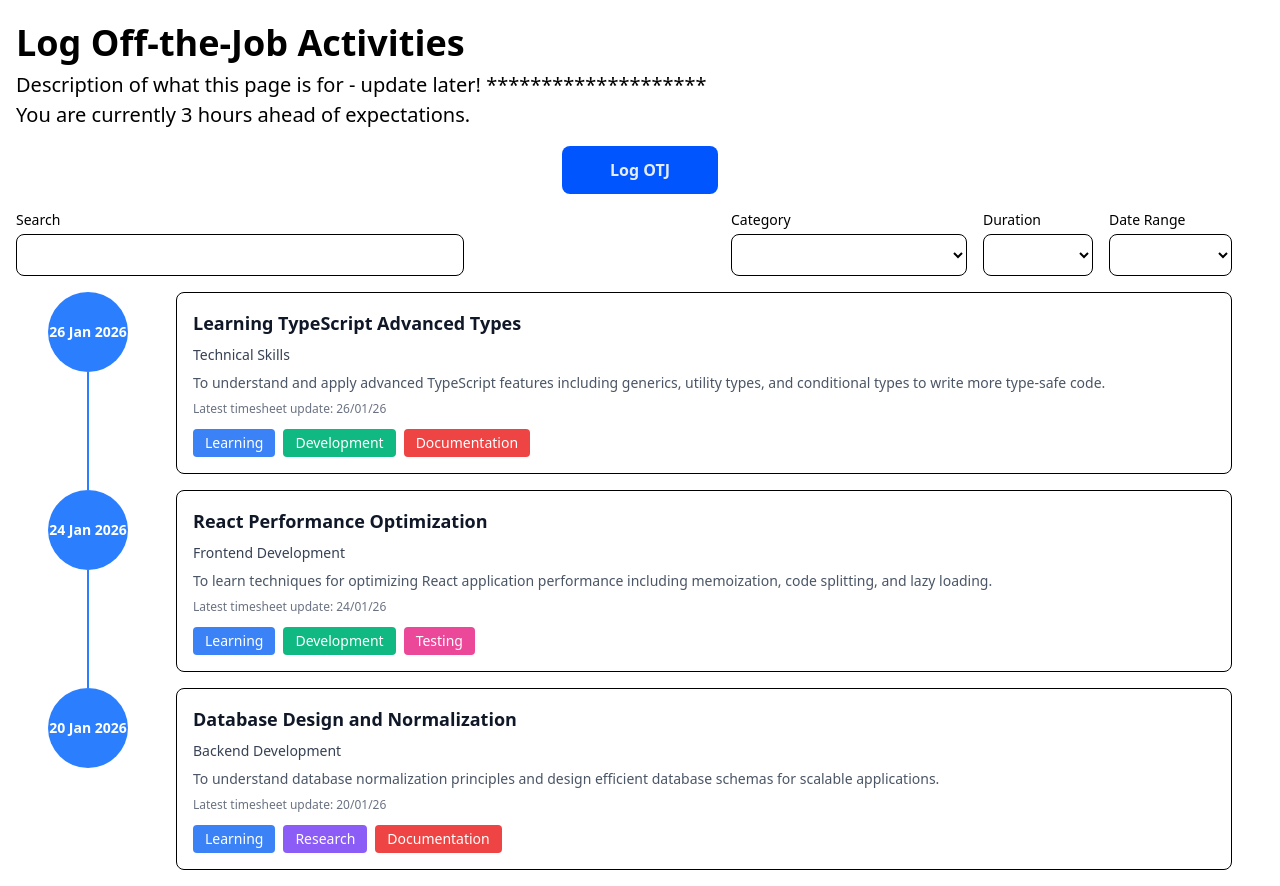
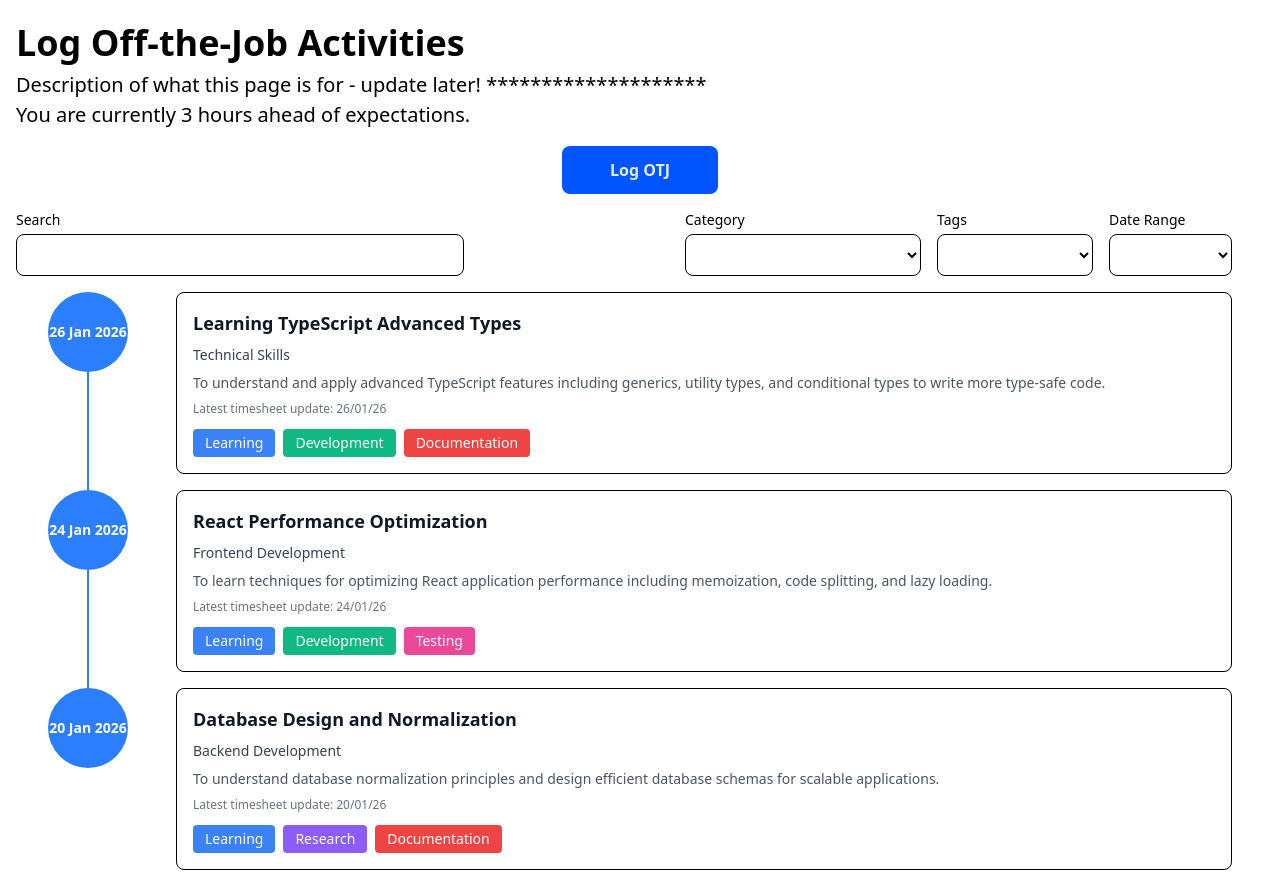
Before and after one commit to shaquillekiragu/otj-hackathon, a React (Vite) app in the folder client/: page / in a window 1280 px wide. Built offline with nearby package versions, Linux system fonts and the light colour scheme.

Commit message:
add tags filter

```diff
--- a/client/src/components/SearchFilters.tsx
+++ b/client/src/components/SearchFilters.tsx
@@ -13,11 +13,16 @@ const SearchFilters = () => {
       ]
     },
     {
-      label: 'Duration',
+      label: 'Tags',
       options: [
-        { value: '0-2', label: '0-2 hours' },
-        { value: '2-4', label: '2-4 hours' },
-        { value: '4+', label: '4+ hours' }
+        { value: 'Learning', label: 'Learning' },
+        { value: 'Development', label: 'Development' },
+        { value: 'Research', label: 'Research' },
+        { value: 'Mentoring', label: 'Mentoring' },
+        { value: 'Documentation', label: 'Documentation' },
+        { value: 'Testing', label: 'Testing' },
+        { value: 'Meeting', label: 'Meeting' },
+        { value: 'Review', label: 'Review' }
       ]
     },
     {
```
